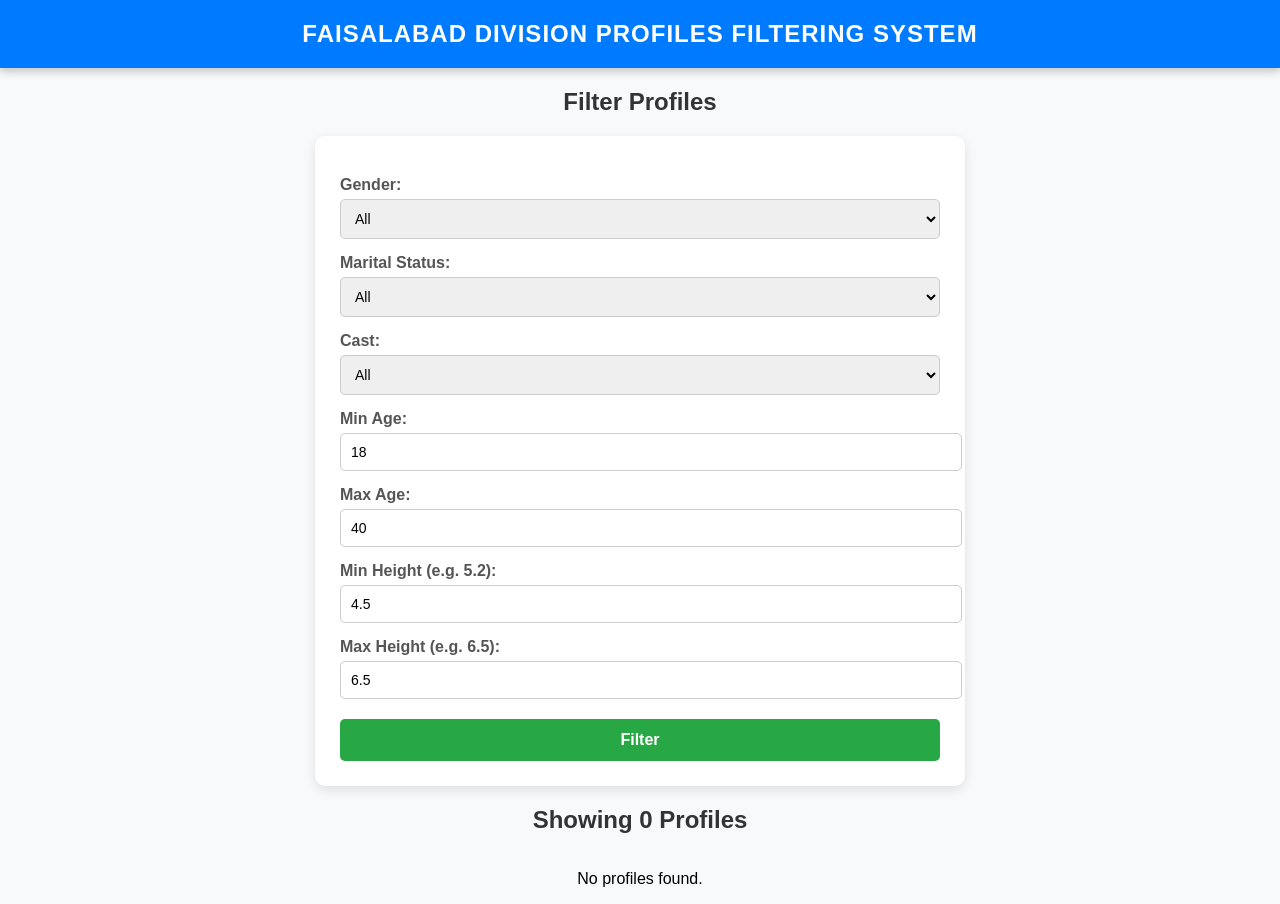
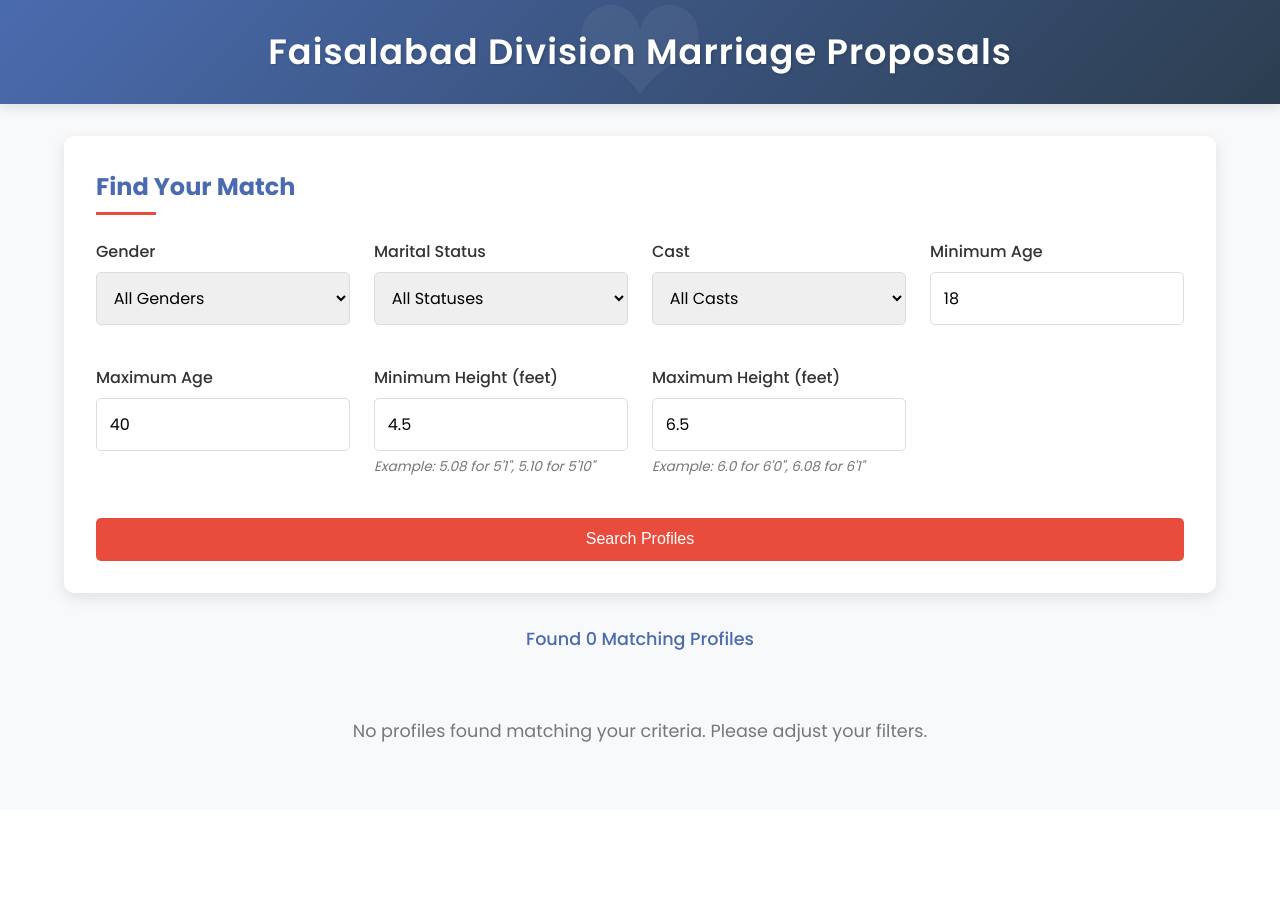
Before and after one commit to data-scientist686/marriage-profiles, a Flask app: page / in a window 1280 px wide. After the commit the page ends 742 px from the top, so only its background shows below. Run offline with Flask 3, Linux system fonts and the light colour scheme.

Commit message:
Update index.html

```diff
--- a/templates/index.html
+++ b/templates/index.html
@@ -3,189 +3,326 @@
 <head>
     <meta charset="UTF-8">
     <meta name="viewport" content="width=device-width, initial-scale=1.0">
-    <title>Faisalabad Division Profiles Filtering System</title>
+    <title>Faisalabad Division Marriage Proposals</title>
+    <link rel="icon" href="https://icons.iconarchive.com/icons/graphicloads/100-flat/256/heart-icon.png" type="image/x-icon">
+    <link href="https://fonts.googleapis.com/css2?family=Poppins:wght@300;400;500;600;700&display=swap" rel="stylesheet">
     <style>
-        /* General Page Styles */
-        body {
-            font-family: 'Arial', sans-serif;
-            background-color: #f8f9fa;
+        :root {
+            --primary-color: #4a6baf;
+            --secondary-color: #f8f9fa;
+            --accent-color: #e74c3c;
+            --text-color: #333;
+            --light-text: #777;
+            --card-shadow: 0 5px 15px rgba(0, 0, 0, 0.1);
+        }
+
+        * {
             margin: 0;
             padding: 0;
-            text-align: center;
+            box-sizing: border-box;
         }
 
-        /* Header Section */
-        .header {
-            background: #007bff;
-            color: white;
-            padding: 20px;
-            font-size: 24px;
-            font-weight: bold;
-            text-transform: uppercase;
-            letter-spacing: 1px;
-            box-shadow: 0px 4px 8px rgba(0, 0, 0, 0.2);
+        body {
+            font-family: 'Poppins', sans-serif;
+            background-color: var(--secondary-color);
+            color: var(--text-color);
+            line-height: 1.6;
         }
 
-        h2 {
-            color: #333;
-            margin-top: 20px;
+        .header {
+            background: linear-gradient(135deg, var(--primary-color), #2c3e50);
+            color: white;
+            padding: 1.5rem 0;
+            text-align: center;
+            box-shadow: 0 4px 12px rgba(0, 0, 0, 0.1);
+            position: relative;
+            overflow: hidden;
         }
 
-        /* Form Styles */
-        form {
+        .header h1 {
+            font-size: 2.2rem;
+            font-weight: 600;
+            letter-spacing: 1px;
+            position: relative;
+            z-index: 2;
+            text-shadow: 1px 1px 3px rgba(0, 0, 0, 0.2);
+        }
+
+        .header::after {
+            content: "❤";
+            position: absolute;
+            top: 50%;
+            left: 50%;
+            transform: translate(-50%, -50%);
+            font-size: 10rem;
+            opacity: 0.05;
+            z-index: 1;
+        }
+
+        .container {
+            max-width: 1200px;
+            margin: 2rem auto;
+            padding: 0 1.5rem;
+        }
+
+        .filter-section {
             background: white;
-            padding: 25px;
+            padding: 2rem;
             border-radius: 10px;
-            box-shadow: 0 4px 12px rgba(0, 0, 0, 0.1);
-            max-width: 600px;
-            margin: 20px auto;
-            text-align: left;
+            box-shadow: var(--card-shadow);
+            margin-bottom: 2rem;
+        }
+
+        .section-title {
+            color: var(--primary-color);
+            font-size: 1.5rem;
+            margin-bottom: 1.5rem;
+            position: relative;
+            padding-bottom: 0.5rem;
+        }
+
+        .section-title::after {
+            content: "";
+            position: absolute;
+            bottom: 0;
+            left: 0;
+            width: 60px;
+            height: 3px;
+            background-color: var(--accent-color);
+        }
+
+        .filter-grid {
+            display: grid;
+            grid-template-columns: repeat(auto-fit, minmax(250px, 1fr));
+            gap: 1.5rem;
+        }
+
+        .form-group {
+            margin-bottom: 1rem;
         }
 
         label {
-            font-weight: bold;
             display: block;
-            margin-top: 15px;
-            color: #555;
+            margin-bottom: 0.5rem;
+            font-weight: 500;
+            color: var(--text-color);
         }
 
         input, select {
             width: 100%;
-            padding: 10px;
-            margin-top: 5px;
-            border: 1px solid #ccc;
+            padding: 0.8rem;
+            border: 1px solid #ddd;
             border-radius: 5px;
-            font-size: 14px;
+            font-family: inherit;
+            font-size: 1rem;
+            transition: all 0.3s ease;
         }
 
-        button {
-            margin-top: 20px;
-            padding: 12px;
-            width: 100%;
-            background: #28a745;
+        input:focus, select:focus {
+            outline: none;
+            border-color: var(--primary-color);
+            box-shadow: 0 0 0 3px rgba(74, 107, 175, 0.2);
+        }
+
+        .btn {
+            background-color: var(--accent-color);
             color: white;
             border: none;
+            padding: 0.8rem 1.5rem;
+            font-size: 1rem;
+            font-weight: 500;
             border-radius: 5px;
             cursor: pointer;
-            font-size: 16px;
-            font-weight: bold;
-            transition: background 0.3s ease-in-out;
+            transition: all 0.3s ease;
+            display: inline-block;
+            text-align: center;
+            grid-column: 1/-1;
         }
 
-        button:hover {
-            background: #218838;
+        .btn:hover {
+            background-color: #c0392b;
+            transform: translateY(-2px);
+            box-shadow: 0 4px 8px rgba(0, 0, 0, 0.1);
         }
 
-        /* Profile Cards */
+        .error-message {
+            background-color: #fdecea;
+            color: #d32f2f;
+            padding: 1rem;
+            border-radius: 5px;
+            margin-bottom: 1.5rem;
+            display: flex;
+            align-items: center;
+            gap: 0.5rem;
+        }
+
+        .error-message::before {
+            content: "⚠";
+            font-size: 1.2rem;
+        }
+
+        .note {
+            font-size: 0.85rem;
+            color: var(--light-text);
+            margin-top: 0.3rem;
+            font-style: italic;
+        }
+
         .profiles-container {
-            display: flex;
-            flex-wrap: wrap;
-            justify-content: center;
-            margin-top: 20px;
+            display: grid;
+            grid-template-columns: repeat(auto-fill, minmax(350px, 1fr));
+            gap: 1.5rem;
+            margin-top: 2rem;
         }
 
         .profile {
             background: white;
-            padding: 20px;
             border-radius: 10px;
-            box-shadow: 0 4px 10px rgba(0, 0, 0, 0.1);
-            width: 300px;
-            margin: 15px;
-            text-align: left;
-            transition: transform 0.2s ease-in-out;
+            box-shadow: var(--card-shadow);
+            overflow: hidden;
+            transition: transform 0.3s ease, box-shadow 0.3s ease;
         }
 
         .profile:hover {
-            transform: scale(1.05);
+            transform: translateY(-5px);
+            box-shadow: 0 10px 20px rgba(0, 0, 0, 0.1);
+        }
+
+        .profile-content {
+            padding: 1.5rem;
         }
 
         .profile pre {
-            background: #f9f9f9;
-            padding: 10px;
-            border-radius: 5px;
-            font-family: monospace;
             white-space: pre-wrap;
             word-wrap: break-word;
+            font-family: inherit;
+            font-size: 0.9rem;
+            line-height: 1.6;
+            margin: 0;
         }
 
-        /* Responsive Design */
-        @media (max-width: 600px) {
-            form {
-                width: 90%;
+        .profile-count {
+            text-align: center;
+            margin: 1.5rem 0;
+            font-size: 1.1rem;
+            color: var(--primary-color);
+            font-weight: 500;
         }
 
-            .profile {
-                width: 90%;
+        .empty-state {
+            text-align: center;
+            padding: 2rem;
+            grid-column: 1/-1;
+        }
+
+        .empty-state p {
+            color: var(--light-text);
+            font-size: 1.1rem;
+        }
+
+        @media (max-width: 768px) {
+            .header h1 {
+                font-size: 1.8rem;
+            }
+
+            .filter-grid {
+                grid-template-columns: 1fr;
+            }
+
+            .profiles-container {
+                grid-template-columns: 1fr;
             }
         }
     </style>
 </head>
 <body>
+    <header class="header">
+        <h1>Faisalabad Division Marriage Proposals</h1>
+    </header>
 
-    <!-- Header Section -->
-    <div class="header">
-        Faisalabad Division Profiles Filtering System
+    <main class="container">
+        {% if error %}
+        <div class="error-message">{{ error }}</div>
+        {% endif %}
+
+        <section class="filter-section">
+            <h2 class="section-title">Find Your Match</h2>
+            <form method="post" class="filter-grid">
+                <div class="form-group">
+                    <label for="gender">Gender</label>
+                    <select name="gender" id="gender">
+                        <option value="All" {% if selected_gender == 'All' %}selected{% endif %}>All Genders</option>
+                        {% for gender in gender_options %}
+                            <option value="{{ gender }}" {% if selected_gender == gender %}selected{% endif %}>{{ gender }}</option>
+                        {% endfor %}
+                    </select>
                 </div>
 
-    <h2>Filter Profiles</h2>
-    <form method="post">
-        <!-- Gender Filter -->
-        <label>Gender:</label>
-        <select name="gender">
-            <option value="All" {% if selected_gender == 'All' %} selected {% endif %}>All</option>
-            {% for gender in gender_options %}
-                <option value="{{ gender }}" {% if selected_gender == gender %} selected {% endif %}>{{ gender }}</option>
+                <div class="form-group">
+                    <label for="marital_status">Marital Status</label>
+                    <select name="marital_status" id="marital_status">
+                        <option value="All" {% if selected_marital_status == 'All' %}selected{% endif %}>All Statuses</option>
+                        {% for status in marital_status_options %}
+                            <option value="{{ status }}" {% if selected_marital_status == status %}selected{% endif %}>{{ status }}</option>
                         {% endfor %}
                     </select>
+                </div>
 
-        <!-- Marital Status Filter -->
-        <label>Marital Status:</label>
-        <select name="marital_status">
-            <option value="All" {% if selected_marital_status == 'All' %} selected {% endif %}>All</option>
-            {% for status in marital_status_options %}
-                <option value="{{ status }}" {% if selected_marital_status == status %} selected {% endif %}>{{ status }}</option>
+                <div class="form-group">
+                    <label for="cast">Cast</label>
+                    <select name="cast" id="cast">
+                        <option value="All" {% if selected_cast == 'All' %}selected{% endif %}>All Casts</option>
+                        {% for cast in cast_options %}
+                            <option value="{{ cast }}" {% if selected_cast == cast %}selected{% endif %}>{{ cast }}</option>
                         {% endfor %}
                     </select>
+                </div>
 
-        <!-- Cast Filter -->
-        <label>Cast:</label>
-        <select name="cast">
-            <option value="All" {% if selected_cast == 'All' %} selected {% endif %}>All</option>
-            {% for cast in cast_options %}
-                <option value="{{ cast }}" {% if selected_cast == cast %} selected {% endif %}>{{ cast }}</option>
-            {% endfor %}
-        </select>
+                <div class="form-group">
+                    <label for="min_age">Minimum Age</label>
+                    <input type="number" id="min_age" name="min_age" value="{{ min_age }}" min="18" max="100" required>
+                </div>
 
-        <!-- Age Filters -->
-        <label>Min Age:</label>
-        <input type="number" name="min_age" value="{{ min_age }}" required>
+                <div class="form-group">
+                    <label for="max_age">Maximum Age</label>
+                    <input type="number" id="max_age" name="max_age" value="{{ max_age }}" min="18" max="100" required>
+                </div>
 
-        <label>Max Age:</label>
-        <input type="number" name="max_age" value="{{ max_age }}" required>
+                <div class="form-group">
+                    <label for="min_height">Minimum Height (feet)</label>
+                    <input type="number" step="0.01" id="min_height" name="min_height" value="{{ min_height }}" min="4.0" max="7.0" required>
+                    <div class="note">Example: 5.08 for 5'1", 5.10 for 5'10"</div>
+                </div>
 
-        <!-- Height Filters -->
-        <label>Min Height (e.g. 5.2):</label>
-        <input type="number" step="0.1" name="min_height" value="{{ min_height }}" required>
+                <div class="form-group">
+                    <label for="max_height">Maximum Height (feet)</label>
+                    <input type="number" step="0.01" id="max_height" name="max_height" value="{{ max_height }}" min="4.0" max="7.0" required>
+                    <div class="note">Example: 6.0 for 6'0", 6.08 for 6'1"</div>
+                </div>
 
-        <label>Max Height (e.g. 6.5):</label>
-        <input type="number" step="0.1" name="max_height" value="{{ max_height }}" required>
+                <button type="submit" class="btn">Search Profiles</button>
+            </form>
+        </section>
 
-        <button type="submit">Filter</button>
-    </form>
-
-    <h2>Showing {{ profiles|length }} Profiles</h2>
+        <div class="profile-count">
+            Found {{ profiles|length }} Matching Profiles
+        </div>
 
         <div class="profiles-container">
             {% if profiles %}
                 {% for profile in profiles %}
-                <div class="profile">
+                    <article class="profile">
+                        <div class="profile-content">
                             <pre>{{ profile.Details }}</pre>
                         </div>
+                    </article>
                 {% endfor %}
             {% else %}
-            <p>No profiles found.</p>
+                <div class="empty-state">
+                    <p>No profiles found matching your criteria. Please adjust your filters.</p>
+                </div>
             {% endif %}
         </div>
-
+    </main>
 </body>
 </html>
```
Lines whose indentation alone changed are shown as unchanged.
